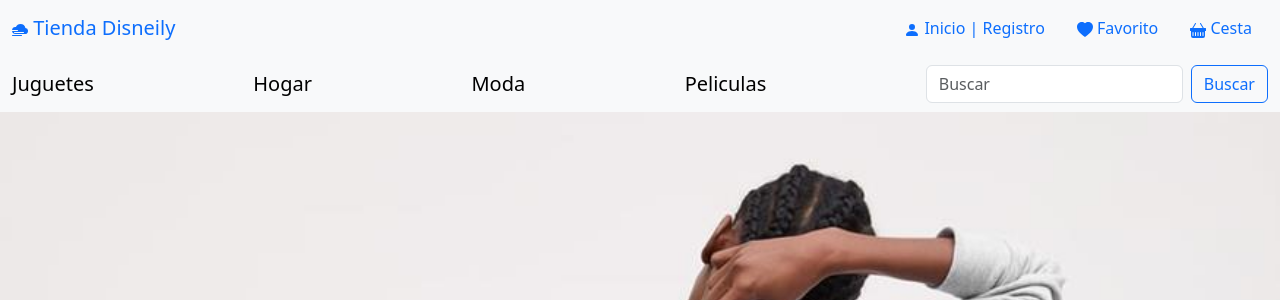
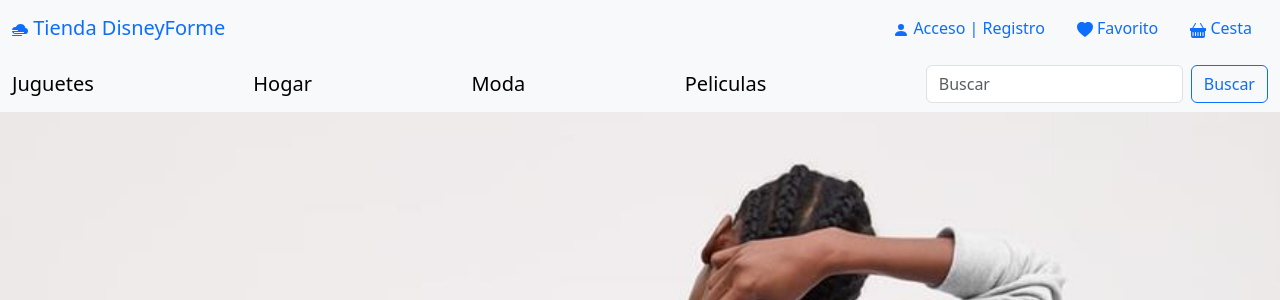
Before and after one commit to SandraArnaz/Tienda_Disneily, a PHP site: page / in a window 1280 px wide. Shown: the top 300 px of the page. Run offline with PHP 8.4, Linux system fonts and the light colour scheme.

Commit message:
Agregados comentarios

```diff
--- a/comun/top_header.php
+++ b/comun/top_header.php
@@ -7,7 +7,7 @@
             <path d="M8.5 2a5.001 5.001 0 0 1 4.905 4.027A3 3 0 0 1 13 12H3.5A3.5 3.5 0 0 1 .035 9H5.5a.5.5 0 0 0 0-1H.035a3.5 3.5 0 0 1
             3.871-2.977A5.001 5.001 0 0 1 8.5 2zm-6 8a.5.5 0 0 0 0 1h9a.5.5 0 0 0 0-1h-9zM0 13.5a.5.5 0 0 1 .5-.5h9a.5.5 0 0 1 0 1h-9a.5.5 0 0 1-.5-.5z"/>
         </svg>
-        Tienda Disneily
+        Tienda DisneyForme
     </a>
 
     <ul class="nav justify-content-end">
@@ -17,7 +17,7 @@
                 <svg xmlns="http://www.w3.org/2000/svg" width="16" height="16" fill="currentColor" class="bi bi-person-fill" viewBox="0 0 16 16">
                     <path d="M3 14s-1 0-1-1 1-4 6-4 6 3 6 4-1 1-1 1H3Zm5-6a3 3 0 1 0 0-6 3 3 0 0 0 0 6Z"/>
                 </svg>
-                Inicio | Registro
+                Acceso | Registro
             </a>
         </li>
 
--- a/index.php
+++ b/index.php
@@ -5,7 +5,7 @@
     <meta charset="UTF-8">
     <meta http-equiv="X-UA-Compatible" content="IE=edge">
     <meta name="viewport" content="width=device-width, initial-scale=1.0">
-    <title>Tienda Disneily - Pagina principal</title>
+    <title>Tienda DisneyForme - Pagina principal</title>
 
     <!-- Bootstap CSS -->
     <link href="https://cdn.jsdelivr.net/npm/bootstrap@5.3.0-alpha1/dist/css/bootstrap.min.css" rel="stylesheet"
@@ -13,7 +13,7 @@
 
 </head>
 <body>
-
+    <!-- Navegabilidad -->
     <header class="header-style-1">
 
         <?php include('comun/top_header.php');?>
@@ -21,6 +21,7 @@
 
     </header>
 
+    <!-- Carousel imagenes -->
     <div id="carouselIndicators" class="carousel slide">
 
         <div class="carousel-indicators">
@@ -59,6 +60,8 @@
 
     </div>
 
+    <!-- Seccion de destacados -->
+
 
 
 
```
